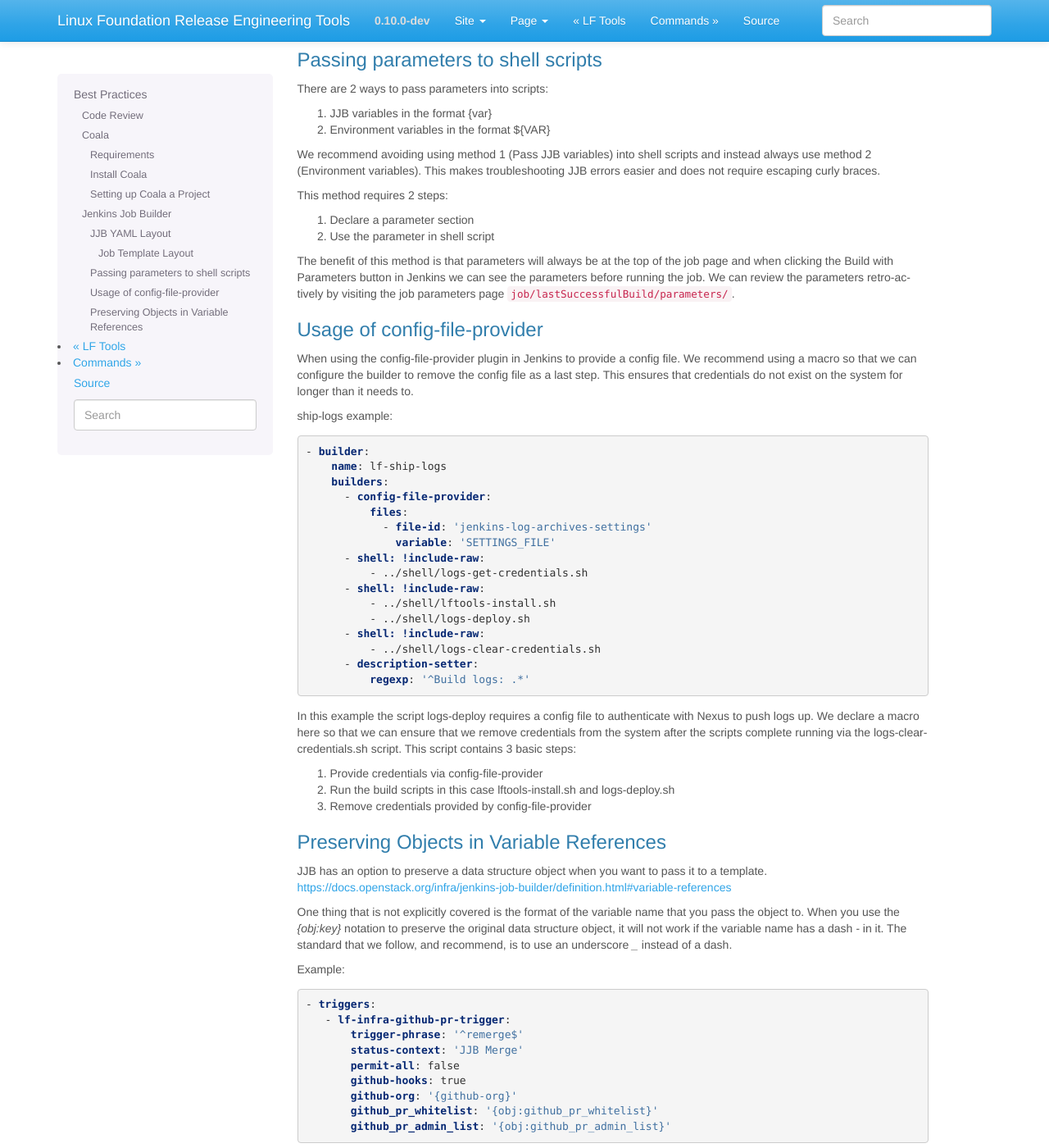
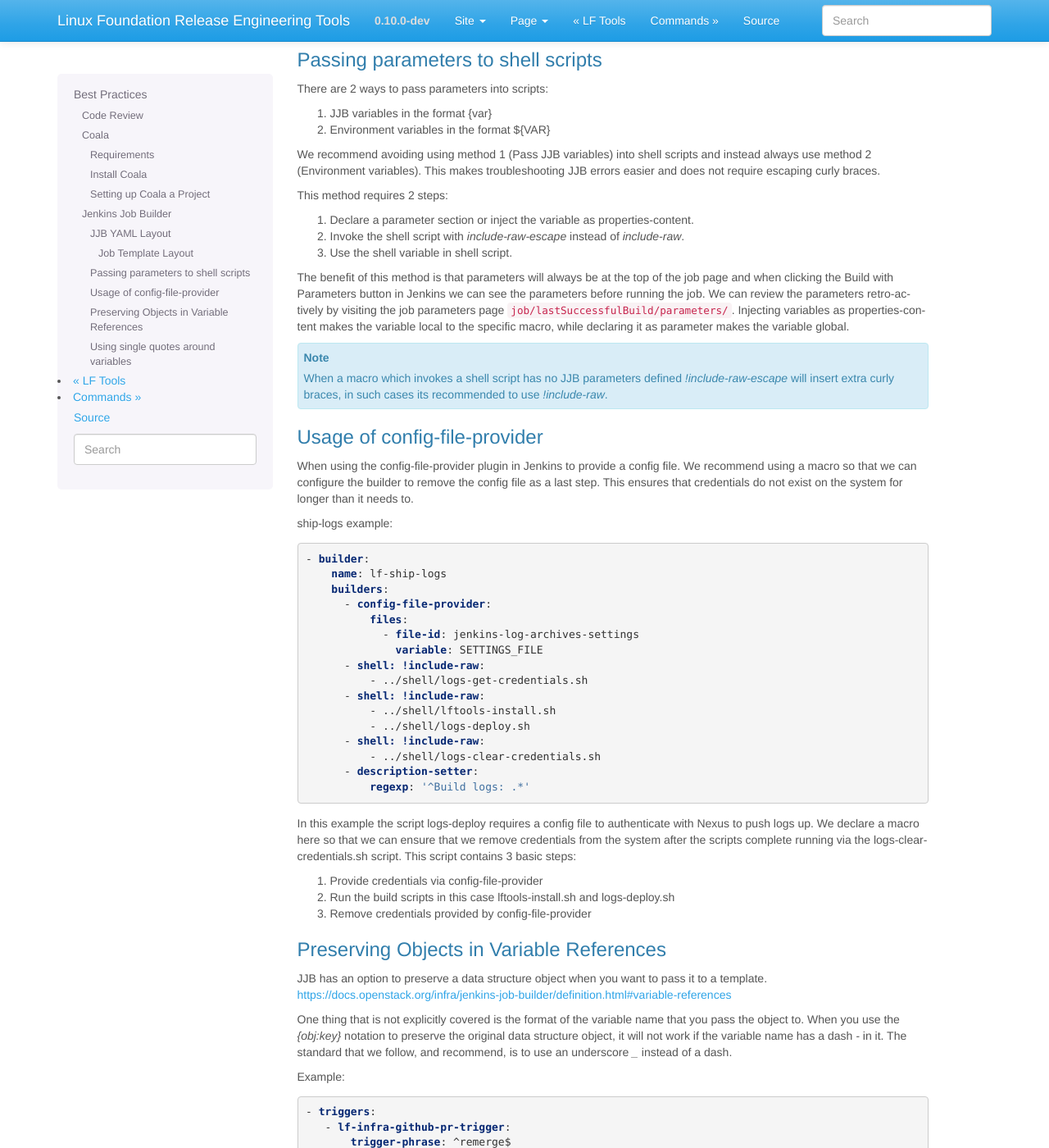
Before and after one commit to lfit/releng-lftools, a Sphinx documentation site: the page built from docs/best-practices.rst, in a window 1280 px wide and 1400 px high, scrolled down 2872 px. Shown: the whole window at 82% size. Built offline with Sphinx 7.4.7, drawn with Linux system fonts in a browser that asks for light colours; pages that are not in the unit, such as notebooks, are missing from menus; some of the changed text lies outside the part shown.

Commit message:
Update JJB best practices
Using single quotes around variables.

Update parameter passing section to avoid using `!include-raw`.

Also remove single quotes around examples where its not required.

Change-Id: I176c861a90fcea29c3fd77308287f241e9f26a6c
Signed-off-by: Anil Belur <abelur@linuxfoundation.org>

```diff
--- a/docs/best-practices.rst
+++ b/docs/best-practices.rst
@@ -212,14 +212,24 @@
 
 This method requires 2 steps:
 
-1) Declare a parameter section
-2) Use the parameter in shell script
+1) Declare a parameter section or inject the variable as properties-content.
+2) Invoke the shell script with `include-raw-escape` instead of `include-raw`.
+3) Use the shell variable in shell script.
+
 
 The benefit of this method is that parameters will always be at the top
 of the job page and when clicking the Build with Parameters button in Jenkins
 we can see the parameters before running the job. We can review the
 parameters retro-actively by visiting the job parameters page
-``job/lastSuccessfulBuild/parameters/``.
+``job/lastSuccessfulBuild/parameters/``. Injecting variables as
+properties-content makes the variable local to the specific macro, while
+declaring it as parameter makes the variable global.
+
+.. note::
+
+    When a macro which invokes a shell script has no JJB parameters defined
+    `!include-raw-escape` will insert extra curly braces, in such cases its
+    recommended to use `!include-raw`.
 
 Usage of config-file-provider
 -----------------------------
@@ -238,8 +248,8 @@
         builders:
           - config-file-provider:
               files:
-                - file-id: 'jenkins-log-archives-settings'
-                  variable: 'SETTINGS_FILE'
+                - file-id: jenkins-log-archives-settings
+                  variable: SETTINGS_FILE
           - shell: !include-raw:
               - ../shell/logs-get-credentials.sh
           - shell: !include-raw:
@@ -279,8 +289,8 @@
 
     - triggers:
        - lf-infra-github-pr-trigger:
-           trigger-phrase: '^remerge$'
-           status-context: 'JJB Merge'
+           trigger-phrase: ^remerge$
+           status-context: JJB Merge
            permit-all: false
            github-hooks: true
            github-org: '{github-org}'
@@ -289,3 +299,24 @@
 
 In the above example note the use of underscores in `github_pr_admin_list` and
 `github_pr_admin_list`.
+
+Using single quotes around variables
+------------------------------------
+
+Its recommended to use single quotes around JJB variables '{variable}-field'
+during variable substitution or when using a variable in a string field, in
+other cases its recommended to drop the single quotes.
+
+Example:
+
+.. code-block:: yaml
+
+    - builder:
+        name: lf-user-logs
+        builders:
+          - inject:
+              properties-content: |
+                  'HOME={user-home}'
+          - build-file:
+              settings: '{settings-file}'
+              file-version: '{file-version}'
```
